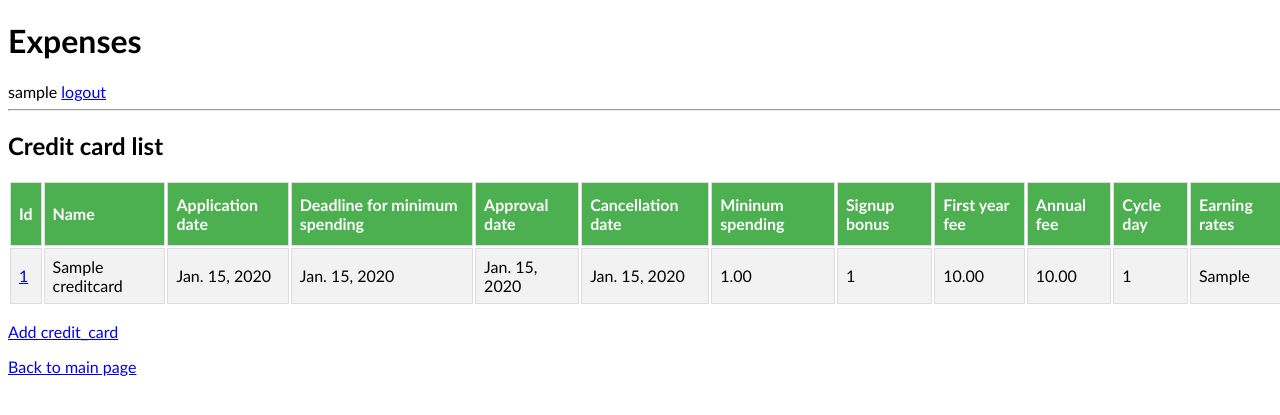
After one commit to eballerini/finance, a Django app: page /expense/creditcards/ in a window 1280 px wide. The commit adds this page. Shown: the top 415 px of the page. Run offline with Django 3.2, Linux system fonts and the light colour scheme; a user stored in the database is signed in; tables that the repository leaves empty hold one stand-in row (values such as "Sample post").

Commit message:
add credit card list

```diff
--- a/expense/models.py
+++ b/expense/models.py
@@ -17,17 +17,20 @@ class Account(models.Model):
 
 class CreditCard(models.Model):
     name = models.CharField(max_length=50)
-    application_date = models.DateField()
-    deadline_minimum_spending = models.DateField()
-    approval_date = models.DateField(null=True)
-    cancellation_date = models.DateField(null=True)
-    mininum_spending = models.DecimalField(max_digits=10, decimal_places=2)
+    application_date = models.DateField(null=True, blank=True)
+    deadline_minimum_spending = models.DateField(null=True, blank=True)
+    approval_date = models.DateField(null=True, blank=True)
+    cancellation_date = models.DateField(null=True, blank=True)
+    mininum_spending = models.DecimalField(max_digits=10, decimal_places=2, null=True, blank=True)
     signup_bonus = models.IntegerField()
     first_year_fee = models.DecimalField(max_digits=10, decimal_places=2)
     annual_fee = models.DecimalField(max_digits=10, decimal_places=2)
-    cycle_day = models.IntegerField(null=True)
-    earning_rates = models.CharField(max_length=200, null=True)
+    cycle_day = models.IntegerField(null=True, blank=True)
+    earning_rates = models.CharField(max_length=200, null=True, blank=True)
     owner = models.ForeignKey(settings.AUTH_USER_MODEL, on_delete=models.CASCADE)
+
+    def __str__(self):
+        return self.name + " (" + self.owner.username + ")"
 
 class Category(models.Model):
     name = models.CharField(max_length=100)
--- a/expense/templates/expense/category_detail.html
+++ b/expense/templates/expense/category_detail.html
@@ -7,7 +7,7 @@
     {% csrf_token %}
     {{ form }}
     <div>
-      <input type="submit" value="OK">
+      <input type="submit" value="Submit">
     </div>
 
   </form>
--- /dev/null
+++ b/expense/templates/expense/credit_cards.html
@@ -0,0 +1,53 @@
+{% extends 'base.html' %}
+
+{% block content %}
+  <h2>Credit card list</h2>
+
+  {% if credit_card_list %}
+      <table>
+        <tr>
+          <th>Id</th>
+          <th>Name</th>
+          <th>Application date</th>
+          <th>Deadline for minimum spending</th>
+          <th>Approval date</th>
+          <th>Cancellation date</th>
+          <th>Mininum spending</th>
+          <th>Signup bonus</th>
+          <th>First year fee</th>
+          <th>Annual fee</th>
+          <th>Cycle day</th>
+          <th>Earning rates</th>
+            <!--mininum_spending = models.DecimalField(max_digits=10, decimal_places=2, null=True, blank=True)
+            signup_bonus = models.IntegerField()
+            first_year_fee = models.DecimalField(max_digits=10, decimal_places=2)
+            annual_fee = models.DecimalField(max_digits=10, decimal_places=2)
+            cycle_day = models.IntegerField(null=True, blank=True)
+            earning_rates = models.CharField(max_length=200, null=True, blank=True) -->
+        </tr>
+        {% for credit_card in credit_card_list %}
+          <tr>
+            <td><a href="/expense/creditcards/{{credit_card.id}}">{{ credit_card.id }}</a></td>
+            <td>{{ credit_card.name }}</td>
+            <td>{{ credit_card.application_date }}</td>
+            <td>{{ credit_card.deadline_minimum_spending }}</td>
+            <td>{{ credit_card.approval_date }}</td>
+            <td>{{ credit_card.cancellation_date }}</td>
+            <td>{{ credit_card.mininum_spending }}</td>
+            <td>{{ credit_card.signup_bonus }}</td>
+            <td>{{ credit_card.first_year_fee }}</td>
+            <td>{{ credit_card.annual_fee }}</td>
+            <td>{{ credit_card.cycle_day }}</td>
+            <td>{{ credit_card.earning_rates }}</td>
+
+          </tr>
+        {% endfor %}
+      </table>
+  {% else %}
+      <p>No credit cards.</p>
+  {% endif %}
+
+  <p><a href="/expense/creditcards/add">Add credit_card</a></p>
+  <p><a href="/expense/">Back to main page</a></p>
+
+{% endblock %}
--- a/expense/templates/expense/index.html
+++ b/expense/templates/expense/index.html
@@ -5,5 +5,6 @@
 
   <p><a href="/expense/accounts">Accounts</a></p>
   <p><a href="/expense/categories">Categories</a></p>
+  <p><a href="/expense/creditcards">Cerdit cards</a></p>
 
 {% endblock %}
--- a/expense/urls.py
+++ b/expense/urls.py
@@ -8,4 +8,5 @@ urlpatterns = [
     path('categories/', views.categories, name='categories'),
     path('categories/add', views.add_category, name='categories_add'),
     path('categories/<int:category_id>', views.edit_category, name='categories_edit'),
+    path('creditcards/', views.CreditCardListView.as_view(), name='credit_cards'),
 ]
--- a/expense/views.py
+++ b/expense/views.py
@@ -2,8 +2,9 @@ from django.contrib.auth.decorators import login_required
 from django.shortcuts import get_object_or_404, render, redirect
 from django.http import HttpResponse
 from django.template import loader
+from django.views import generic
 
-from .models import Account, Category
+from .models import Account, Category, CreditCard
 from .forms import CategoryForm
 
 @login_required
@@ -63,3 +64,10 @@ def edit_category(request, category_id):
         form = CategoryForm(initial={'name': category.name})
 
     return render(request, 'expense/category_detail.html', {'form': form})
+
+class CreditCardListView(generic.ListView):
+    template_name = 'expense/credit_cards.html'
+    context_object_name = 'credit_card_list'
+
+    def get_queryset(self):
+        return CreditCard.objects.filter(owner=self.request.user)
--- a/finance/views.py
+++ b/finance/views.py
@@ -6,7 +6,7 @@ from django.http import HttpResponse
 
 @login_required
 def home(request):
-    return redirect('expense/accounts')
+    return redirect('expense/')
 
 def signup(request):
     if request.method == 'POST':
--- a/templates/base.html
+++ b/templates/base.html
@@ -10,7 +10,7 @@
     <header>
       <h1>Expenses</h1>
       {% if user.is_authenticated %}
-        <a href="{% url 'logout' %}">logout</a>
+        {{ user.username }}&nbsp;<a href="{% url 'logout' %}">logout</a>
       {% else %}
         <a href="{% url 'login' %}">login</a> / <a href="{% url 'signup' %}">signup</a>
       {% endif %}
```
Also changed, not shown: expense/migrations/0001_initial.py.
